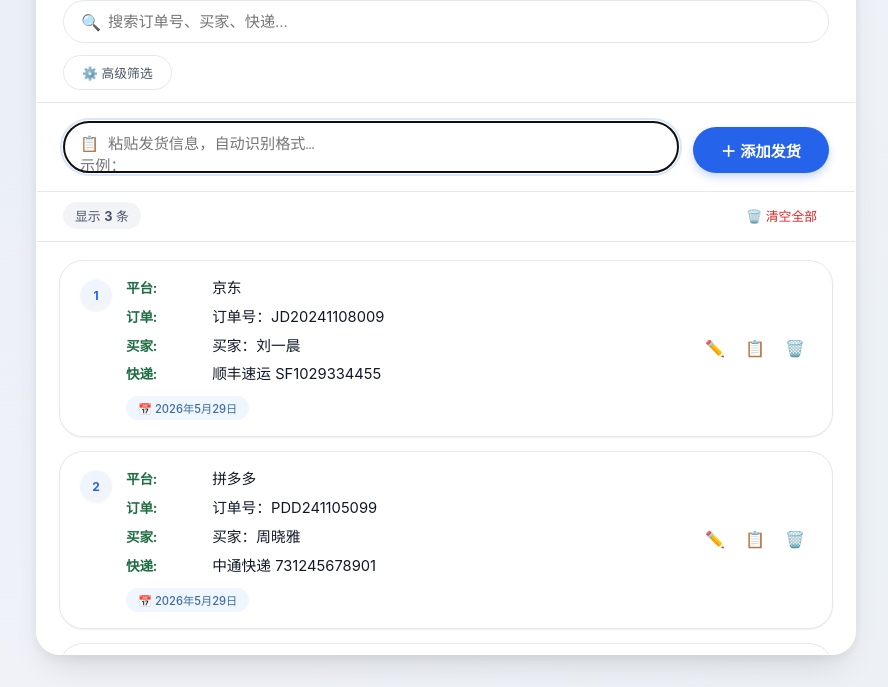
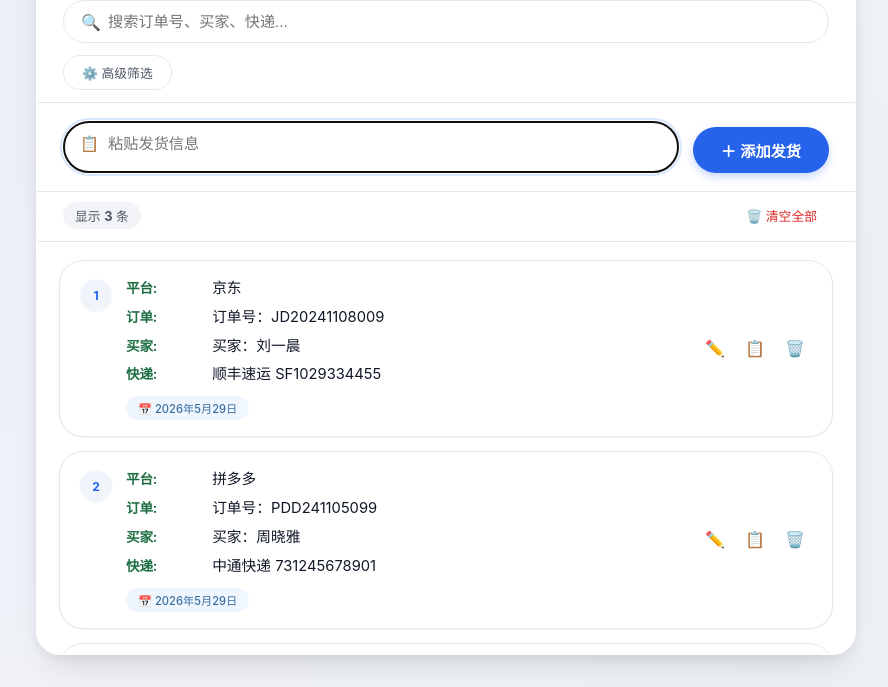
Before and after one commit to duiyi112/duiyi112.github.io, a plain HTML site: page index.html in a window 1280 px wide. Shown: the part 113-800 px from the top of the page, without its empty margins (194-1082 px from the left). Drawn offline with Linux system fonts and the light colour scheme.

Commit message:
Modify textarea placeholder in index.html
Updated the placeholder text in the textarea for clarity.

```diff
--- a/index.html
+++ b/index.html
@@ -615,7 +615,7 @@
 
     <section class="input-section">
         <div class="input-row">
-            <textarea class="input-textarea" id="noteInput" placeholder="📋 粘贴发货信息，自动识别格式…&#10;示例：&#10;淘宝&#10;订单号：TB123456789&#10;买家：李小冉&#10;中通快递 7312xxxx" rows="1"></textarea>
+            <textarea class="input-textarea" id="noteInput" placeholder="📋 粘贴发货信息" rows="1"></textarea>
             <button class="btn-add" id="btnAdd">＋ 添加发货</button>
         </div>
     </section>
```
